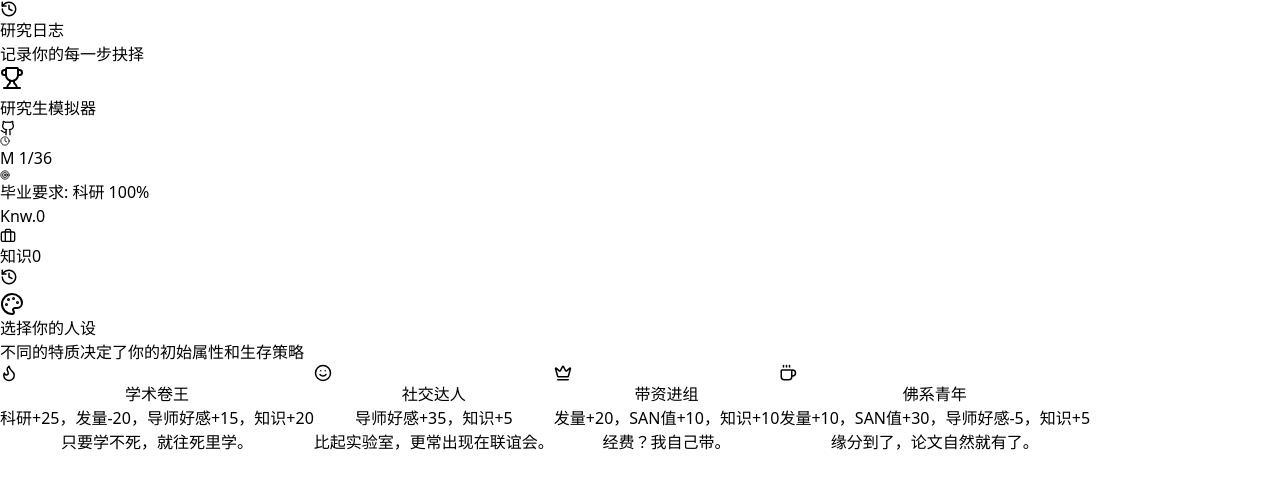
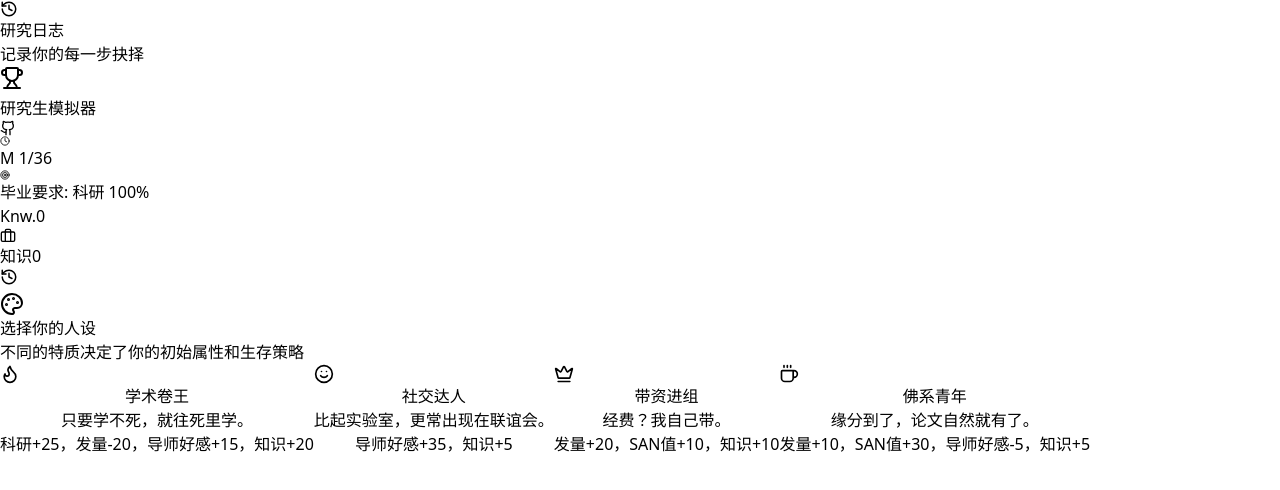
Before and after one commit to Kiritorz/grad-student-simulator, a React (Vite) app: page / in a window 1280 px wide. Shown: the top 490 px of the page. Built offline with nearby package versions, Linux system fonts and the light colour scheme.

Commit message:
style: ..

```diff
--- a/src/App.jsx
+++ b/src/App.jsx
@@ -690,7 +690,7 @@ const EVENTS_POOL = [
         hasRandom: true,
         resolve: () => {
           const r = Math.random();
-           if(r > 0.5) return { text: "你们在一起了！一起肝论文、一起跑实验、一起吐槽审稿人，实验室变成了撒糖现场。就是约会地点永远在实验室，话题永远离不开调参。", stats: { sanity: +25, research: -8 }, chain: 'break_up' }; // 连锁分手
+          if (r > 0.5) return { text: "你们在一起了！一起肝论文、一起跑实验、一起吐槽审稿人，实验室变成了撒糖现场。就是约会地点永远在实验室，话题永远离不开调参。", stats: { sanity: +25, research: -8 }, chain: 'break_up' }; // 连锁分手
           return { text: "你想多了！师妹只是觉得你“脾气好、懂的多”，后来她和隔壁实验室的师兄在一起了，还邀请你去吃喜糖，尴尬到抠脚。", stats: { sanity: -18, knowledge: +5 } };
         }
       },
@@ -734,9 +734,10 @@ const EVENTS_POOL = [
     choices: [
       { text: '与实验室共存亡相信导师画的饼', resolve: () => { return { text: "导师感动地拍了拍你的肩膀：“等我申请到横向课题，双倍补给你”。你信了，继续吃泡面搞科研，只是不知道这饼什么时候能兑现。", stats: { affinity: +35, health: -15 } }; } },
       { text: '找兼职补贴一边搬砖一边科研', resolve: () => { return { text: "你找了个数据分析兼职，虽然缓解了经济压力，但每天下班还要去实验室，精力透支。导师看到你总迟到，不太高兴，说“科研要专心”。", stats: { research: -15, health: -10, sanity: +12, affinity: -15 } }; } },
-      { text: '帮导师写新本子赌一把', hasRandom: true, resolve: () => {
-           const r = Math.random();
-           if(r > 0.4) return { text: "你熬夜写的基金本子居然中了！导师说你“救星”，不仅给你发了补发劳务费，还把你列为核心成员，以后有成果都带你署名。", stats: { affinity: +45, research: +15, knowledge: +15 } };
+      {
+        text: '帮导师写新本子赌一把', hasRandom: true, resolve: () => {
+          const r = Math.random();
+          if (r > 0.4) return { text: "你熬夜写的基金本子居然中了！导师说你“救星”，不仅给你发了补发劳务费，还把你列为核心成员，以后有成果都带你署名。", stats: { affinity: +45, research: +15, knowledge: +15 } };
           return { text: "你写的本子被评审说“创新性不足”，直接拒了。导师嫌弃你“文笔差”，你白忙活一场，还耽误了自己的实验进度。", stats: { sanity: -15, research: -8 } };
         }
       }
@@ -1175,7 +1176,7 @@ const GradStudentSimulator = () => {
       <aside className={`hidden lg:flex w-72 flex-col h-screen sticky top-0 border-r shadow-sm z-10 transition-colors duration-500 ${isAnomaly ? 'bg-slate-900/50 border-purple-800' : 'bg-white border-slate-200'}`}>
         <div className={`p-6 border-b ${isAnomaly ? 'border-purple-800 bg-purple-900/20' : 'border-slate-100 bg-slate-50/50'}`}>
           <h2 className={`font-bold flex items-center gap-2 ${isAnomaly ? 'text-purple-300' : 'text-slate-700'}`}>
-                <History size={18} className={isAnomaly ? 'text-purple-400' : 'text-indigo-500'}/>
+            <History size={18} className={isAnomaly ? 'text-purple-400' : 'text-indigo-500'} />
             研究日志
           </h2>
           <p className={`text-xs mt-1 ${isAnomaly ? 'text-purple-400/60' : 'text-slate-400'}`}>记录你的每一步抉择</p>
@@ -1192,12 +1193,12 @@ const GradStudentSimulator = () => {
         <div className="fixed inset-0 bg-black/70 z-50 flex items-end sm:items-center justify-center backdrop-blur-sm" onClick={() => setShowHistoryModal(false)}>
           <div className="bg-white w-full sm:w-96 h-[80vh] sm:h-[600px] rounded-t-2xl sm:rounded-2xl flex flex-col shadow-2xl animate-slide-up" onClick={e => e.stopPropagation()}>
             <div className="p-4 border-b border-slate-100 flex justify-between items-center">
-                    <h3 className="font-bold text-slate-700 flex items-center gap-2"><History size={18}/> 历史记录</h3>
-                    <button onClick={() => setShowHistoryModal(false)} className="p-2 hover:bg-slate-100 rounded-full"><X size={20}/></button>
+              <h3 className="font-bold text-slate-700 flex items-center gap-2"><History size={18} /> 历史记录</h3>
+              <button onClick={() => setShowHistoryModal(false)} className="p-2 hover:bg-slate-100 rounded-full"><X size={20} /></button>
             </div>
             <div className="flex-1 overflow-y-auto p-4 space-y-4 custom-scrollbar">
               {historyLog.slice().reverse().map((log, i) => (
-                        <HistoryItem key={i} log={log} isMobile={true}/>
+                <HistoryItem key={i} log={log} isMobile={true} />
               ))}
             </div>
           </div>
@@ -1213,7 +1214,7 @@ const GradStudentSimulator = () => {
                 <h3 className="text-xl font-black text-slate-800 flex items-center gap-2"><Trophy className="text-yellow-500" /> 成就墙</h3>
                 <p className="text-xs text-slate-500 mt-1">已解锁: {unlockedAchievements.size} / {ACHIEVEMENTS_DATA.length}</p>
               </div>
-                    <button onClick={() => setShowAchievementModal(false)} className="p-2 hover:bg-slate-200 rounded-full transition-colors"><X size={24}/></button>
+              <button onClick={() => setShowAchievementModal(false)} className="p-2 hover:bg-slate-200 rounded-full transition-colors"><X size={24} /></button>
             </div>
             <div className="flex-1 overflow-y-auto p-4 md:p-6 custom-scrollbar bg-slate-50/50">
               <div className="grid grid-cols-2 md:grid-cols-3 gap-3 md:gap-4">
@@ -1238,7 +1239,7 @@ const GradStudentSimulator = () => {
                         </>
                       ) : (
                         <div className="flex-1 flex items-center justify-center">
-                                            <p className="text-xs text-slate-400 text-center italic">解锁条件:<br/>{ach.condition}</p>
+                          <p className="text-xs text-slate-400 text-center italic">解锁条件:<br />{ach.condition}</p>
                         </div>
                       )}
                     </div>
@@ -1274,7 +1275,7 @@ const GradStudentSimulator = () => {
             </div>
             <div className="flex flex-wrap items-center gap-1.5 text-[10px] sm:text-xs font-medium mt-0.5">
               <div className={`px-1.5 py-0.5 rounded-full flex items-center gap-1 ${isAnomaly ? 'bg-purple-900/50 text-purple-300' : 'bg-slate-100 text-slate-500'}`}>
-                  <Clock size={10} className={isAnomaly ? 'text-purple-400' : 'text-indigo-600'}/>
+                <Clock size={10} className={isAnomaly ? 'text-purple-400' : 'text-indigo-600'} />
                 <span>M <span className={`font-bold ${isAnomaly ? 'text-purple-400' : 'text-indigo-700'}`}>{turn}</span>/{MAX_TURNS}</span>
               </div>
               {/* 毕业要求展示 */}
@@ -1297,7 +1298,7 @@ const GradStudentSimulator = () => {
               title="知识储备作用：提高高级选项成功率、避免实验事故、解锁特殊结局。"
             >
               <div className={`p-1.5 rounded-lg border ${isAnomaly ? 'bg-slate-800 border-purple-800 text-purple-400' : 'bg-white border-slate-100 text-indigo-900'}`}>
-                  <Briefcase size={16}/>
+                <Briefcase size={16} />
               </div>
               <div className="flex flex-col items-end">
                 <span className={`text-[10px] uppercase font-bold tracking-wider ${isAnomaly ? 'text-purple-500' : 'text-slate-400'}`}>知识</span>
@@ -1309,7 +1310,7 @@ const GradStudentSimulator = () => {
               onClick={() => setShowHistoryModal(true)}
               className={`lg:hidden p-2 border rounded-xl shadow-sm ${isAnomaly ? 'bg-slate-900 border-purple-800 text-purple-300' : 'bg-white border-slate-200 text-slate-600 hover:bg-slate-50'}`}
             >
-                  <History size={18}/>
+              <History size={18} />
             </button>
           </div>
         </header>
@@ -1345,12 +1346,22 @@ const GradStudentSimulator = () => {
                     className="bg-white p-4 md:p-5 rounded-2xl border-2 border-slate-100 md:hover:border-indigo-300 md:hover:shadow-lg transition-all text-left group relative overflow-hidden flex flex-col h-full md:active:scale-100"
                   >
                     <div className={`absolute top-0 right-0 w-16 h-16 md:w-20 md:h-20 bg-gradient-to-br ${trait.color} opacity-10 rounded-bl-full group-hover:scale-110 transition-transform`}></div>
-                         <div className={`w-8 h-8 md:w-10 md:h-10 rounded-xl bg-gradient-to-br ${trait.color} text-white flex items-center justify-center mb-3 shadow-md shrink-0`}>
-                            <trait.icon size={18} />
-                         </div>
-                         <h3 className="font-bold text-slate-800 text-base md:text-lg mb-1">{trait.name}</h3>
-                         <p className="text-slate-500 text-xs md:text-sm leading-relaxed">{trait.statsDesc}</p>
-                         <p className="text-slate-500 text-xs md:text-sm leading-relaxed">{trait.desc}</p>
+                    <div className="flex items-center mb-4 w-full">
+                      <div className={`w-10 h-10 rounded-xl bg-gradient-to-br ${trait.color} text-white flex items-center justify-center shadow-md shrink-0`}>
+                        <trait.icon size={20} />
+                      </div>
+                      <div className="flex flex-col justify-between self-stretch ml-3">
+                        <h3 className="font-bold text-slate-800 text-base md:text-lg leading-tight">
+                          {trait.name}
+                        </h3>
+                        <p className="text-slate-500 text-xs font-medium">
+                          {trait.desc}
+                        </p>
+                      </div>
+                    </div>
+                    <p className="text-slate-500 text-xs md:text-sm leading-relaxed">
+                      {trait.statsDesc}
+                    </p>
                   </button>
                 ))}
               </div>
@@ -1436,9 +1447,9 @@ const GradStudentSimulator = () => {
 
                       <div className={`flex items-center justify-between font-bold text-xs z-10 ${isAnomaly ? 'text-purple-400 group-hover:text-purple-200' : 'text-slate-300 group-hover:text-indigo-600'}`}>
                         {choice.hasRandom ? (
-                                <span className={`flex items-center gap-1 px-2 py-0.5 rounded-md ${isAnomaly ? 'text-purple-300 bg-purple-900/50' : 'text-indigo-400 bg-indigo-50'}`}><Dices size={12}/> 概率</span>
+                          <span className={`flex items-center gap-1 px-2 py-0.5 rounded-md ${isAnomaly ? 'text-purple-300 bg-purple-900/50' : 'text-indigo-400 bg-indigo-50'}`}><Dices size={12} /> 概率</span>
                         ) : <span></span>}
-                            <ChevronRight size={16} className="opacity-0 group-hover:opacity-100 transition-opacity"/>
+                        <ChevronRight size={16} className="opacity-0 group-hover:opacity-100 transition-opacity" />
                       </div>
                     </button>
                   ))}
@@ -1452,13 +1463,13 @@ const GradStudentSimulator = () => {
                   >
                     <div className="absolute inset-0 bg-[url('https://www.transparenttextures.com/patterns/cubes.png')] opacity-10"></div>
                     <div className="flex items-center gap-3">
-                            <div className="bg-white/20 p-2 rounded-lg"><Dices size={18} className="animate-pulse"/></div>
+                      <div className="bg-white/20 p-2 rounded-lg"><Dices size={18} className="animate-pulse" /></div>
                       <div className="flex flex-col text-left">
                         <span className="font-bold text-sm">放手一搏</span>
                         <span className="text-xs text-indigo-100">{currentEvent.gambleOption.text}</span>
                       </div>
                     </div>
-                        <ArrowRight size={18} className="transform group-hover:translate-x-1 transition-transform"/>
+                    <ArrowRight size={18} className="transform group-hover:translate-x-1 transition-transform" />
                   </button>
                 ) : (
                   <div className="h-[76px] w-full shrink-0 hidden md:block" aria-hidden="true"></div>
@@ -1499,7 +1510,7 @@ const GradStudentSimulator = () => {
                     <div className="flex-1 p-5 overflow-y-auto custom-scrollbar">
                       <div className="mb-6 mt-2">
                         <h3 className={`text-xs font-bold uppercase tracking-widest mb-1.5 flex items-center gap-2 ${isAnomaly ? 'text-purple-400' : 'text-slate-400'}`}>
-                                    <CheckCircle2 size={14}/> 你的决定
+                          <CheckCircle2 size={14} /> 你的决定
                         </h3>
                         <p className={`font-bold text-xl ${isAnomaly ? 'text-white' : 'text-slate-800'}`}>{resultLog.choiceText}</p>
                       </div>
@@ -1512,7 +1523,7 @@ const GradStudentSimulator = () => {
                       {seenOutcomes[resultLog.outcomeKey] && seenOutcomes[resultLog.outcomeKey].size > 1 && (
                         <div className={`mt-4 pt-4 border-t ${isAnomaly ? 'border-purple-800' : 'border-slate-200/50'}`}>
                           <h4 className={`text-[10px] font-bold uppercase tracking-wider mb-2 flex items-center gap-1 ${isAnomaly ? 'text-purple-400' : 'text-indigo-400'}`}>
-                                        <Sparkles size={10}/> 已探索的其他分支
+                            <Sparkles size={10} /> 已探索的其他分支
                           </h4>
                           <ul className="space-y-1.5">
                             {Array.from(seenOutcomes[resultLog.outcomeKey])
@@ -1533,8 +1544,7 @@ const GradStudentSimulator = () => {
                         {Object.entries(resultLog.statsChange)
                           .filter(([_, val]) => val !== 0)
                           .map(([key, val]) => (
-                                <span key={key} className={`text-xs font-bold px-2.5 py-1 rounded-lg border flex items-center gap-1.5 cursor-default ${
-                                    val > 0
+                            <span key={key} className={`text-xs font-bold px-2.5 py-1 rounded-lg border flex items-center gap-1.5 cursor-default ${val > 0
                               ? 'bg-emerald-50 border-emerald-200 text-emerald-700'
                               : 'bg-rose-50 border-rose-200 text-rose-700'
                               }`}>
@@ -1652,8 +1662,7 @@ const HistoryItem = ({ log, isMobile = false, isAnomaly = false }) => {
       {changes.length > 0 && (
         <div className="flex flex-wrap gap-1.5">
           {changes.map(([k, v]) => (
-                        <span key={k} className={`text-[10px] px-1.5 rounded flex items-center ${
-                            v > 0 ? 'bg-emerald-100 text-emerald-700' : 'bg-rose-100 text-rose-700'
+            <span key={k} className={`text-[10px] px-1.5 rounded flex items-center ${v > 0 ? 'bg-emerald-100 text-emerald-700' : 'bg-rose-100 text-rose-700'
               }`}>
               {labelMap[k] || k}
               <span className="ml-0.5 font-mono">{v > 0 ? `+${v}` : v}</span>
```
Lines whose indentation alone changed are shown as unchanged.
